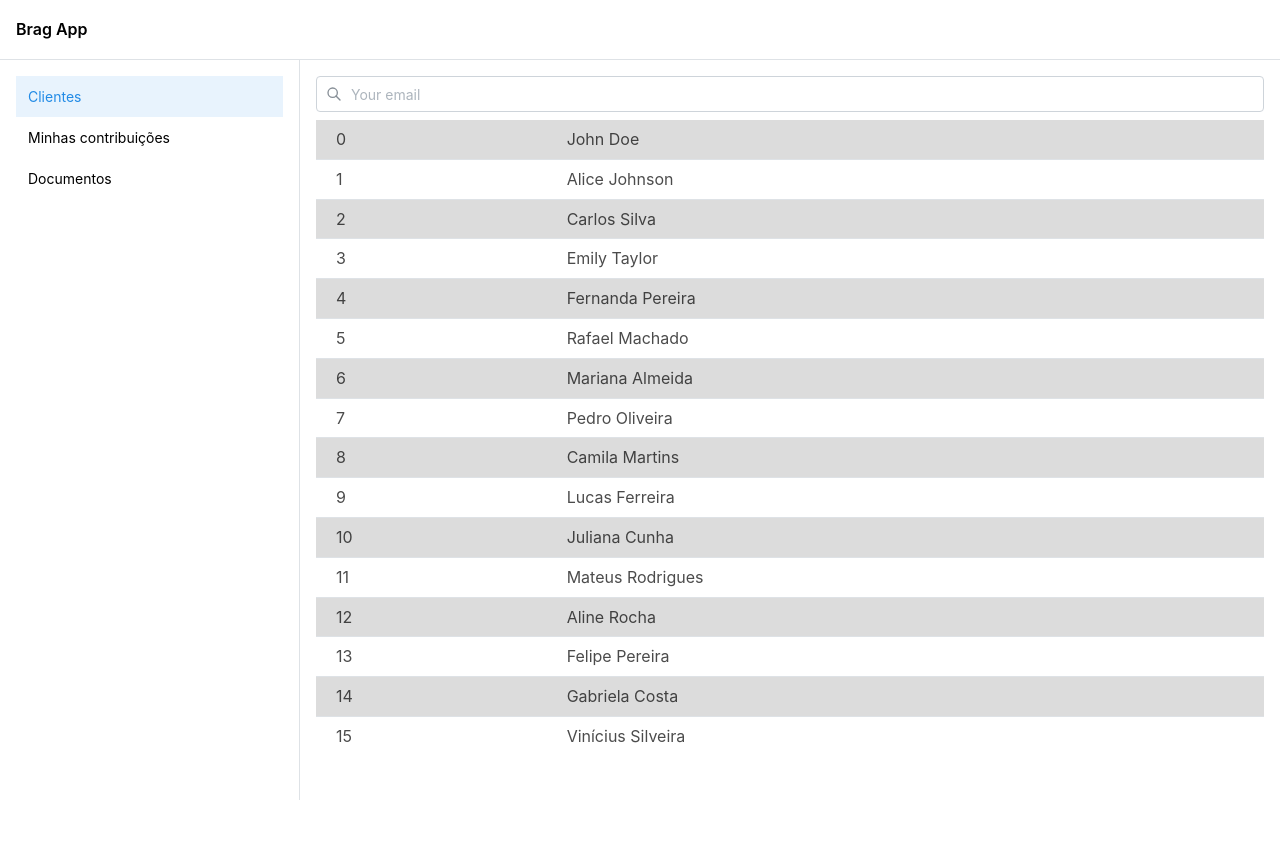
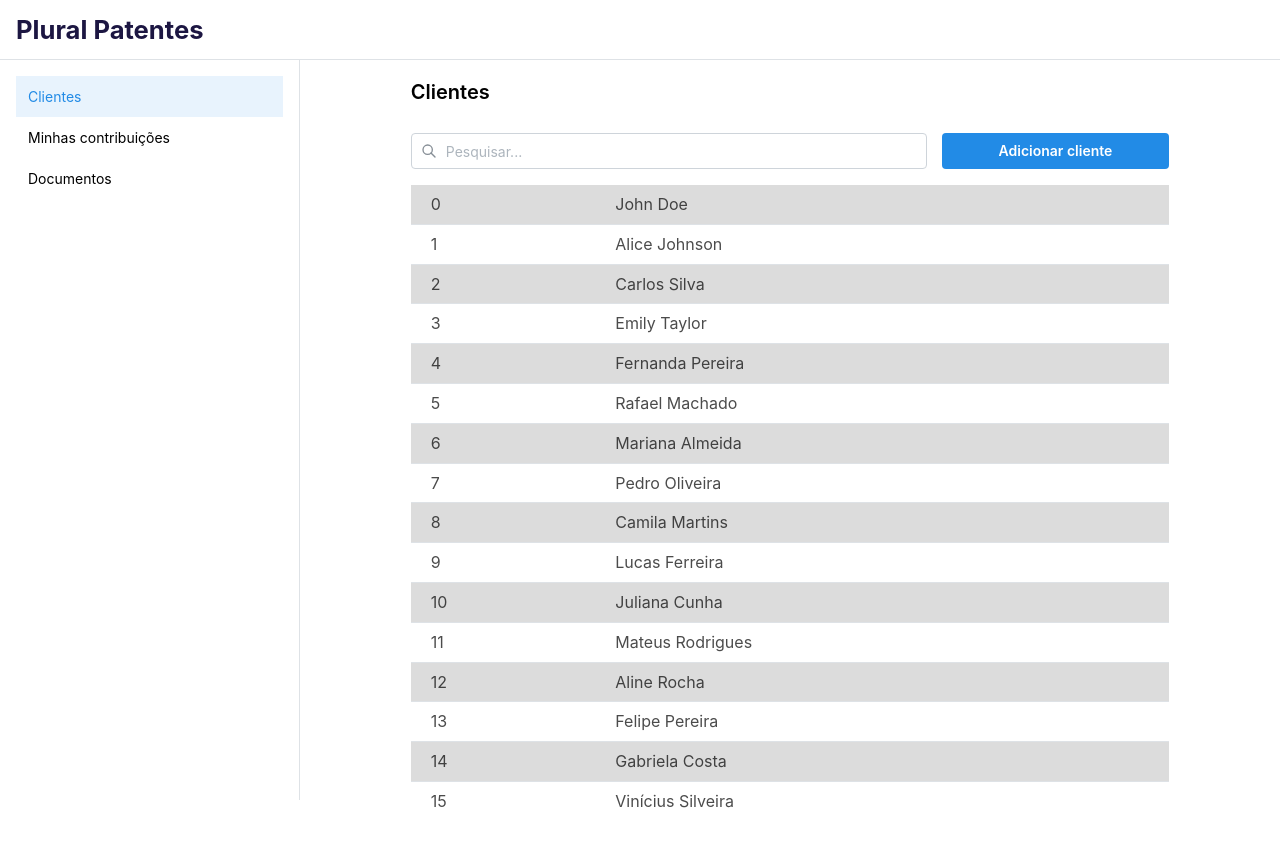
Before and after one commit to Ronald-ps/judicial-process-app-front, a React (Vite) app: page /clients in a window 1280 px wide. Shown: the top 846 px of the page. Built offline with nearby package versions, Linux system fonts and the light colour scheme; data requests are answered from the project's data file.

Commit message:
feat: botao de adicionar cliente

```diff
--- a/src/pages/ClientListPage/ClientsList/index.tsx
+++ b/src/pages/ClientListPage/ClientsList/index.tsx
@@ -47,6 +47,11 @@ export const ClientsList = (props: ClientsListProps) => {
     <ScrollAreaAutosize h="100%">
       <Table striped>
         <Table.Tbody>{rows}</Table.Tbody>
+        {rows.length === 0 && (
+          <Table.Caption>
+            <Text>Nenhum cliente encontrado para esses filtros</Text>
+          </Table.Caption>
+        )}
       </Table>
     </ScrollAreaAutosize>
   );
--- a/src/pages/ClientListPage/index.tsx
+++ b/src/pages/ClientListPage/index.tsx
@@ -1,6 +1,6 @@
 import { getClients as getClientsService, type Client } from "@services/client";
 import { useEffect, useState } from "react";
-import { Box, Input, Stack, rem } from "@mantine/core";
+import { Box, Button, Flex, Input, Stack, Text, rem } from "@mantine/core";
 import { ClientsList } from "./ClientsList";
 import { IconSearch } from "@tabler/icons-react";
 
@@ -18,14 +18,27 @@ export const ClientListPage = () => {
 
   return (
     <Stack gap="8px" h="100%">
+      <Stack h={rem("88%")} w="100%" align="center">
+        <Stack w="80%" h="100%" gap="24px">
+          <Text size="xl" fw={600}>
+            Clientes
+          </Text>
+          <Stack w="100%">
+            <Flex w="100%" justify={"space-between"}>
               <Input
-        placeholder="Your email"
+                w="68%"
+                placeholder="Pesquisar..."
                 leftSection={<IconSearch size={16} />}
                 onChange={(e) => getClients(e.target.value)}
               />
-      <Box h={rem("95%")}>
+              <Button w="30%">Adicionar cliente</Button>
+            </Flex>
+            <Box h="98%">
               <ClientsList clients={clients} />
             </Box>
           </Stack>
+        </Stack>
+      </Stack>
+    </Stack>
   );
 };
--- a/src/pages/DefaultPagesContainer.tsx
+++ b/src/pages/DefaultPagesContainer.tsx
@@ -20,7 +20,9 @@ export const DefaultPagesContainer = () => {
         <Group h="100%" px="md">
           <Burger opened={opened} onClick={toggle} hiddenFrom="sm" size="sm" />
           <Box>
-            <Text fw={600}>Brag App</Text>
+            <Text fw={700} c="#1c1642" fz={"1.6rem"}>
+              Plural Patentes
+            </Text>
           </Box>
         </Group>
       </AppShell.Header>
```
Lines whose indentation alone changed are shown as unchanged.
